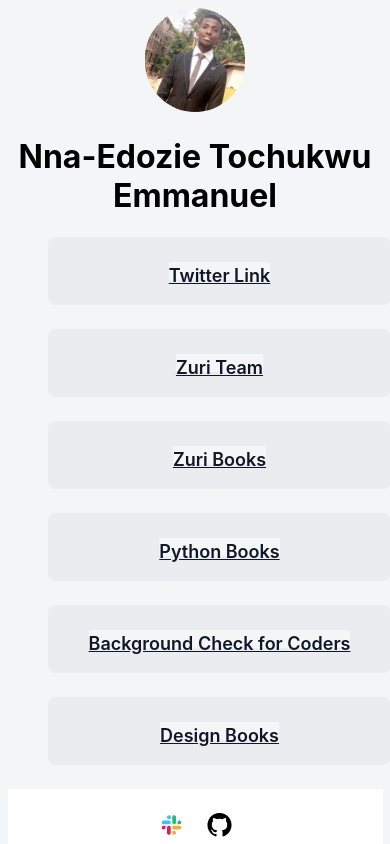
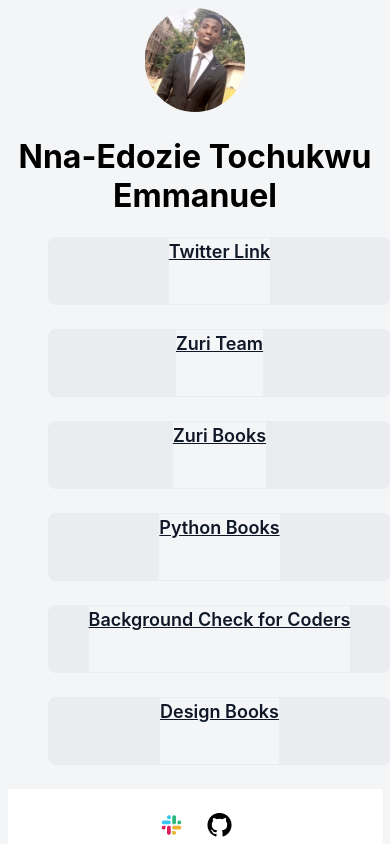
Before and after one commit to Tolex16/HND-profile, a React (Create React App) app: page / in a window 390 px wide. Shown: the top 844 px of the page. Built offline with nearby package versions, Linux system fonts and the light colour scheme.

Commit message:
Update App.css

```diff
--- a/src/App.css
+++ b/src/App.css
@@ -10,7 +10,6 @@
   left: 0;
   right: 0;
   margin: auto;
-  justify-content: center;
 }
 .profile{
   width: 100px;
@@ -23,8 +22,6 @@
 box-sizing: border-box;
 display: flex;
 justify-content: center;
-flex-direction: row;
-padding: 24px 32px;
 margin: auto;
 width: 1152px;
 height: 76px;
@@ -33,7 +30,6 @@ border: 1px solid #EAECF0;
 border-radius: 8px;
 left: 0;
 right: 0;
-row-gap: 8px;
 margin-bottom: 24px;
 text-align: center;
 }
@@ -60,7 +56,6 @@ footer{
 @media (max-width: 667px) {
   .App{
     text-align: center;
-    justify-content: center;
   }
   #btn-zuri, #books, #book__python, #pitch, #book__design{
     display: flex;
@@ -88,14 +83,12 @@ footer{
       display: initial;
       width: 375px;
       text-align: center;
-      align-items: center;
     }
 }
 @media (max-width: 740px) {
   }
   #btn-zuri, #books, #book__python, #pitch, #book__design{
     display: flex;
-    flex-direction: row;
     justify-content: center;
     gap: 8px;
     width: 343px;
@@ -103,7 +96,6 @@ footer{
     background: #EAECF0;
     border: 1px solid #EAECF0;
     border-radius: 8px;
-    row-gap: 8px;
     margin-bottom: 24px;
     left: 0px;
     top: 0px;
@@ -115,8 +107,7 @@ footer{
     .text{
   .App{
     text-align: center;
-    justify-content: center;
-      display: none;
+    display: none;
     }
     .footmobi, .mobile{
       display: initial;
```
